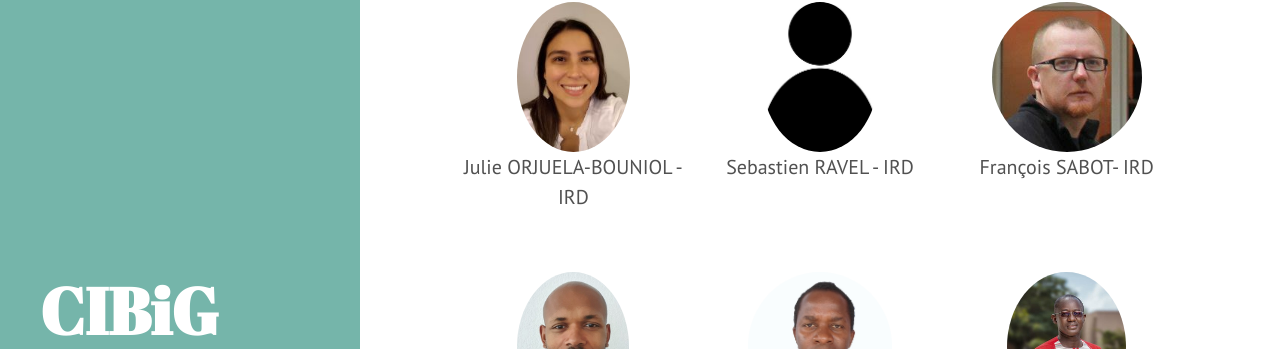
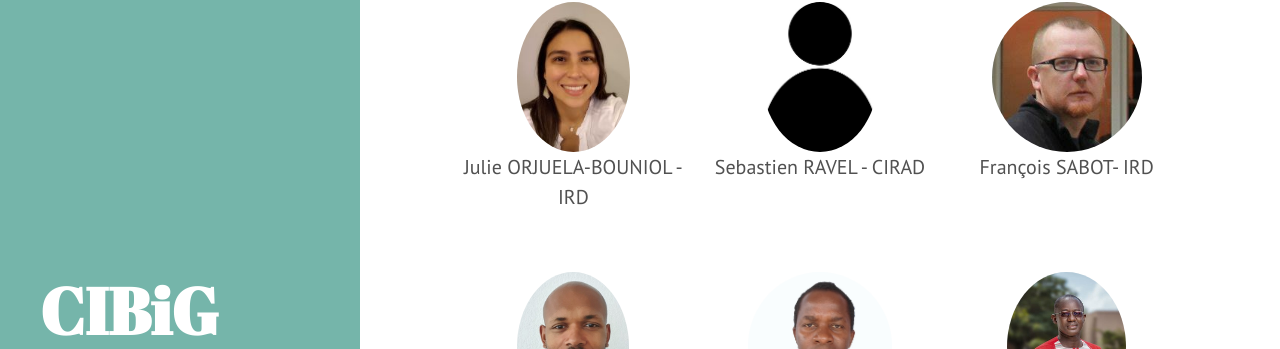
Before and after one commit to wave-centre/cibig, a Jekyll site: the page built from docs/03-trainers.md, in a window 1280 px wide and 900 px high, scrolled down 572 px. Shown: the part 106-455 px from the top of the window. Built offline with Jekyll 4.4.1, drawn with Linux system fonts in a browser that asks for light colours.

Commit message:
Update 03-trainers.md

```diff
--- a/docs/03-trainers.md
+++ b/docs/03-trainers.md
@@ -42,7 +42,7 @@ title: Trainers
 
   <div style="flex: 1 1 calc(33.333% - 20px); text-align: center; margin-bottom: 20px;">
     <img src="public/trainer_anonym.jpeg" style="height: 150px; border-radius: 50%; margin: 0 auto;">
-    <p>Sebastien RAVEL - IRD</p>
+    <p>Sebastien RAVEL - CIRAD</p>
   </div>
 
   <div style="flex: 1 1 calc(33.333% - 20px); text-align: center; margin-bottom: 20px;">
```
